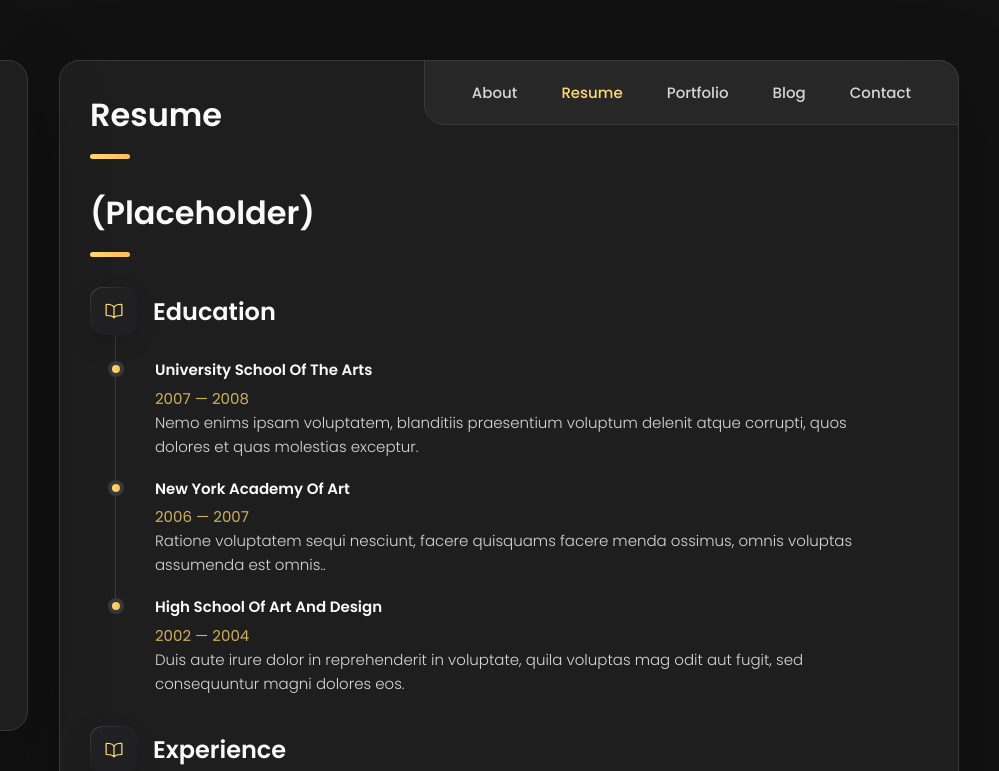
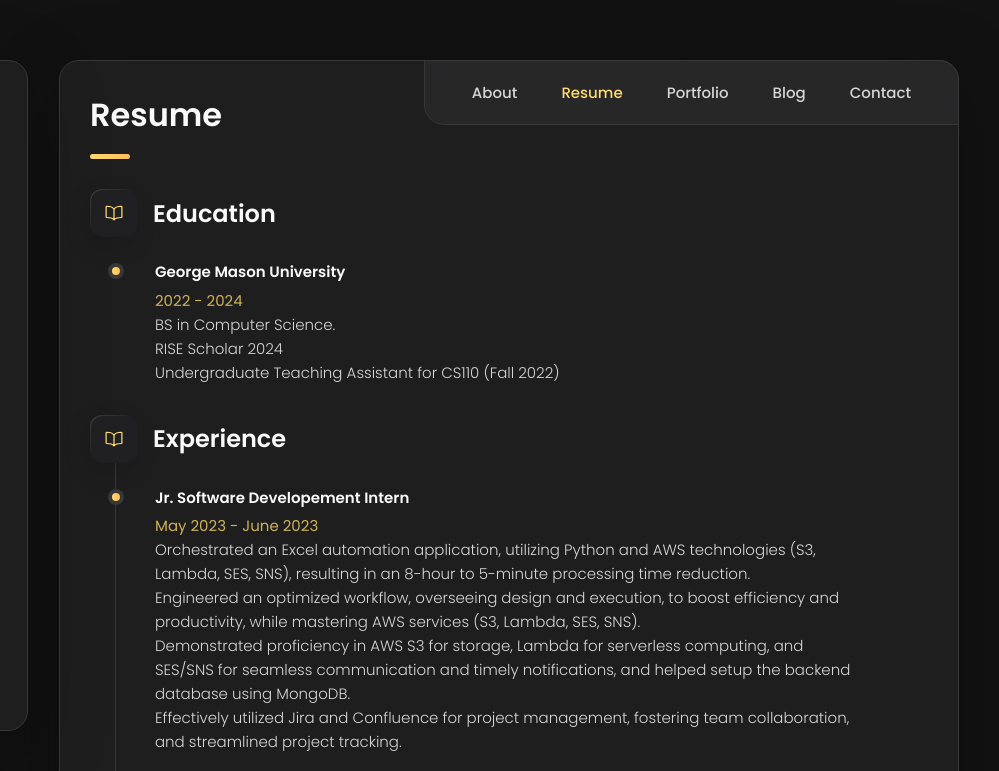
Before and after one commit to pragyan2002/pragyan2002.github.io, a plain HTML site: page index.html in a window 1280 px wide. Both pictures are taken after a click on the button "Resume". Shown: the top 771 px of the page, 281-1280 px from the left. Drawn offline with nearby package versions, Linux system fonts and the light colour scheme.

Commit message:
Some resume changes

```diff
--- a/index.html
+++ b/index.html
@@ -516,7 +516,6 @@
 
         <header>
           <h2 class="h2 article-title">Resume</h2>
-          <h2 class="h2 article-title">(Placeholder)</h2>
         </header>
 
         <section class="timeline">
@@ -533,19 +532,19 @@
 
             <li class="timeline-item">
 
-              <h4 class="h4 timeline-item-title">University school of the arts</h4>
+              <h4 class="h4 timeline-item-title">George Mason University</h4>
 
-              <span>2007 — 2008</span>
+              <span>2022 - 2024</span>
 
-              <p class="timeline-text">
-                Nemo enims ipsam voluptatem, blanditiis praesentium voluptum delenit atque corrupti, quos dolores et
-                quas molestias
-                exceptur.
-              </p>
+              <ul class="timeline-text">
+                <li>BS in Computer Science.</li>
+                <li>RISE Scholar 2024</li>
+                <li>Undergraduate Teaching Assistant for CS110 (Fall 2022)</li>
+              </ul>
 
             </li>
 
-            <li class="timeline-item">
+            <!-- <li class="timeline-item">
 
               <h4 class="h4 timeline-item-title">New york academy of art</h4>
 
@@ -570,7 +569,7 @@
                 eos.
               </p>
 
-            </li>
+            </li> -->
 
           </ol>
 
@@ -590,15 +589,20 @@
 
             <li class="timeline-item">
 
-              <h4 class="h4 timeline-item-title">Creative director</h4>
+              <h4 class="h4 timeline-item-title">Jr. Software Developement Intern</h4>
 
-              <span>2015 — Present</span>
+              <span>May 2023 -  June 2023</span>
 
-              <p class="timeline-text">
-                Nemo enim ipsam voluptatem blanditiis praesentium voluptum delenit atque corrupti, quos dolores et qvuas
-                molestias
-                exceptur.
-              </p>
+              <ul class="timeline-text">
+                <li>Orchestrated an Excel automation application, utilizing Python and AWS technologies (S3, Lambda, SES, SNS), resulting
+                in an 8-hour to 5-minute processing time reduction. </li>
+                <li>Engineered an optimized workflow, overseeing design and execution, to boost efficiency and productivity, while
+                mastering AWS services (S3, Lambda, SES, SNS). </li>
+                <li> Demonstrated proficiency in AWS S3 for storage, Lambda for serverless computing, and SES/SNS for seamless
+                communication and timely notifications, and helped setup the backend database using MongoDB. </li>
+                <li> Effectively utilized Jira and Confluence for project management, fostering team collaboration, and streamlined project
+                tracking. </li>
+              </ul>
 
             </li>
 
```
